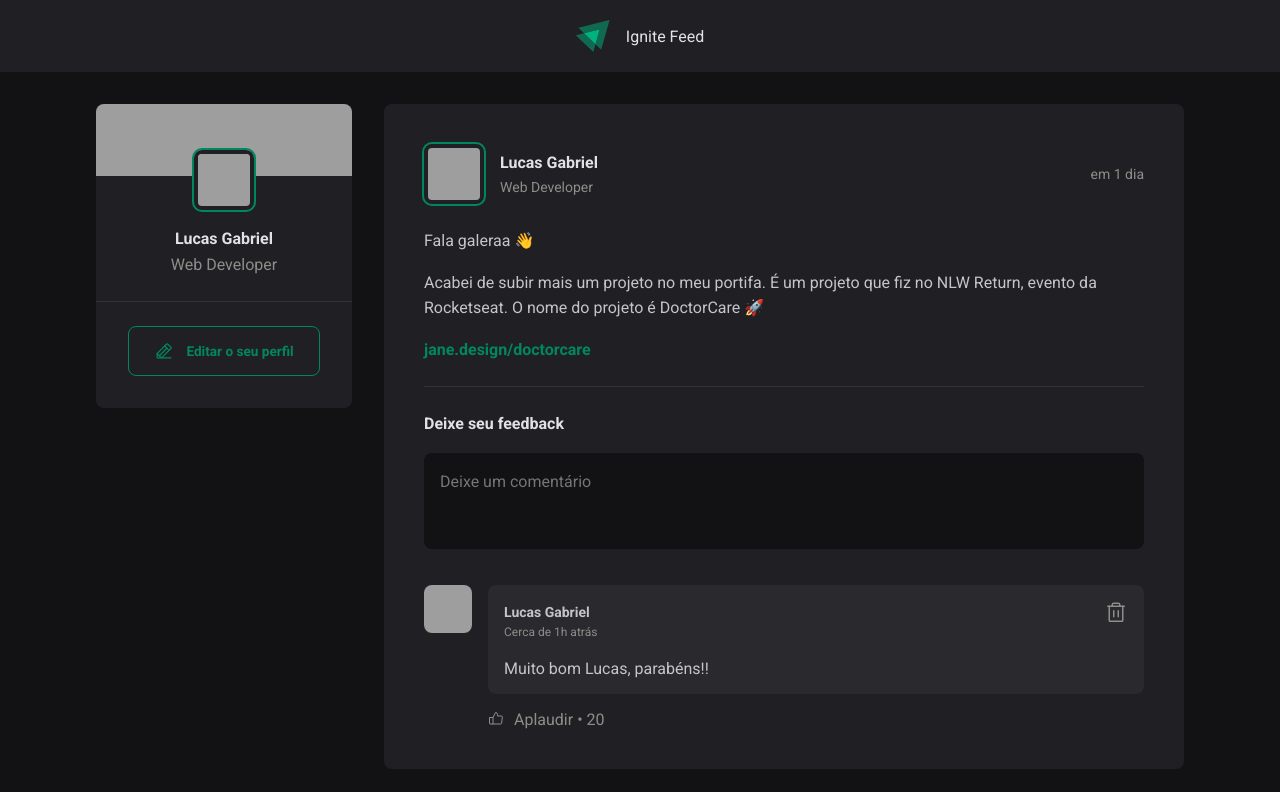
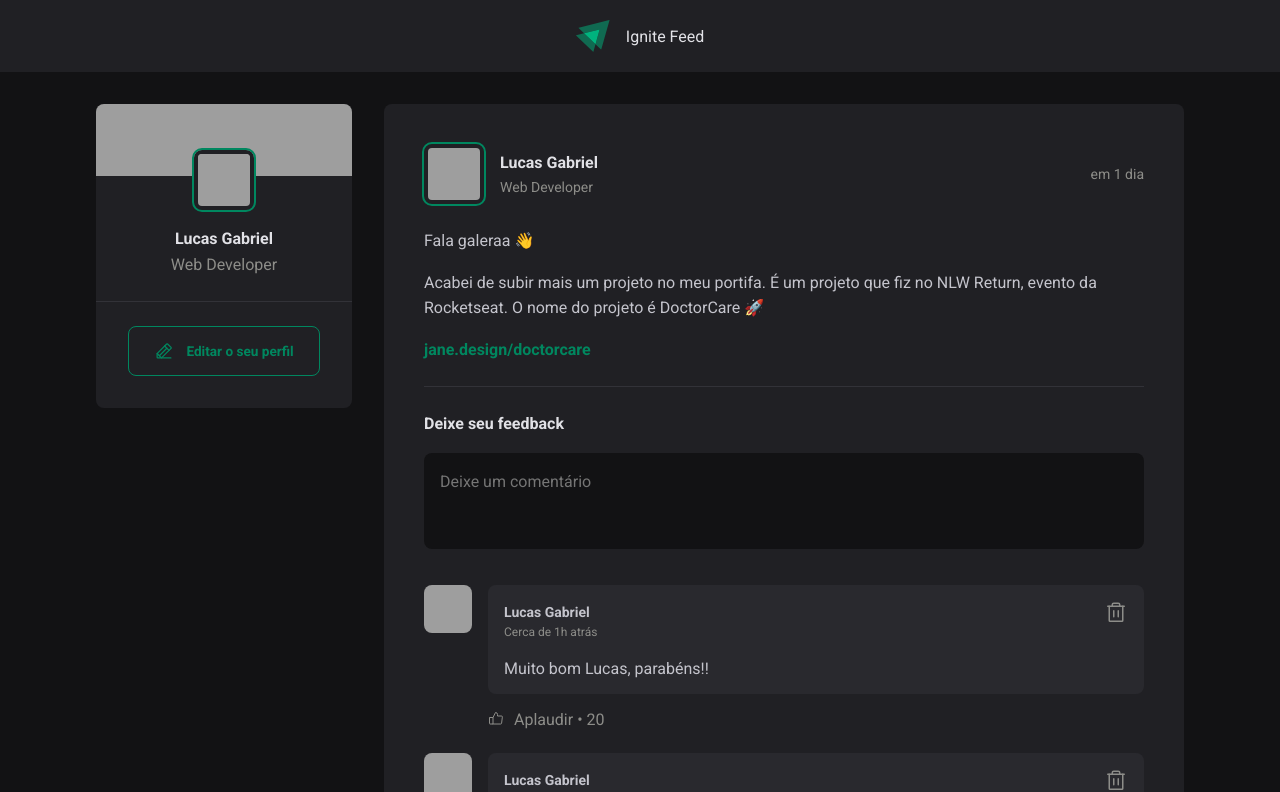
Before and after one commit to lwkas-gabriel/Projetos-e-Aulas---Rocketseat, a React (Vite) app in the folder ignite-reactjs-2023/01-fundamentos-reactjs/: page / in a window 1280 px wide. Shown: the top 792 px of the page. Built offline with nearby package versions, Linux system fonts and the light colour scheme; grey boxes are pictures that could not be loaded.

Commit message:
inserindo comentários

```diff
--- a/ignite-reactjs-2023/01-fundamentos-reactjs/src/components/Post.jsx
+++ b/ignite-reactjs-2023/01-fundamentos-reactjs/src/components/Post.jsx
@@ -1,5 +1,6 @@
 import { format, formatDistanceToNow } from 'date-fns'
 import ptBR from 'date-fns/locale/pt-BR'
+import { useState } from 'react'
 
 import { Avatar } from './Avatar'
 import { Comment } from './Comment'
@@ -10,6 +11,11 @@
 // content: string
 
 export function Post({author, publishedAt, content}){
+    const [comments, setComments] = useState([
+        1,
+        2,
+    ]);
+
     const publishedDateFormatted = format(publishedAt, "d 'de' LLLL 'às' HH:mm'h'", {
         locale: ptBR,
     });
@@ -18,6 +24,12 @@
         locale: ptBR,
         addSuffix: true
     })
+
+    function handleCreateNewComment(){
+        event.preventDefault();
+        setComments([...comments, comments.length+1]);
+        //console.log(comments);
+    }
 
     return (
         <article className={styles.post}>
@@ -45,7 +57,7 @@
                })}
             </div>
 
-            <form className={styles.commentForm}>
+            <form onSubmit={handleCreateNewComment} className={styles.commentForm}>
                 <strong>Deixe seu feedback</strong>
                 <textarea
                   placeholder='Deixe um comentário
@@ -56,7 +68,9 @@
             </form>
 
             <div className={styles.commentList}>
-                <Comment/>
+                {comments.map(comment => {
+                    return <Comment/>
+                })}
             </div>
         </article>
     )
```
